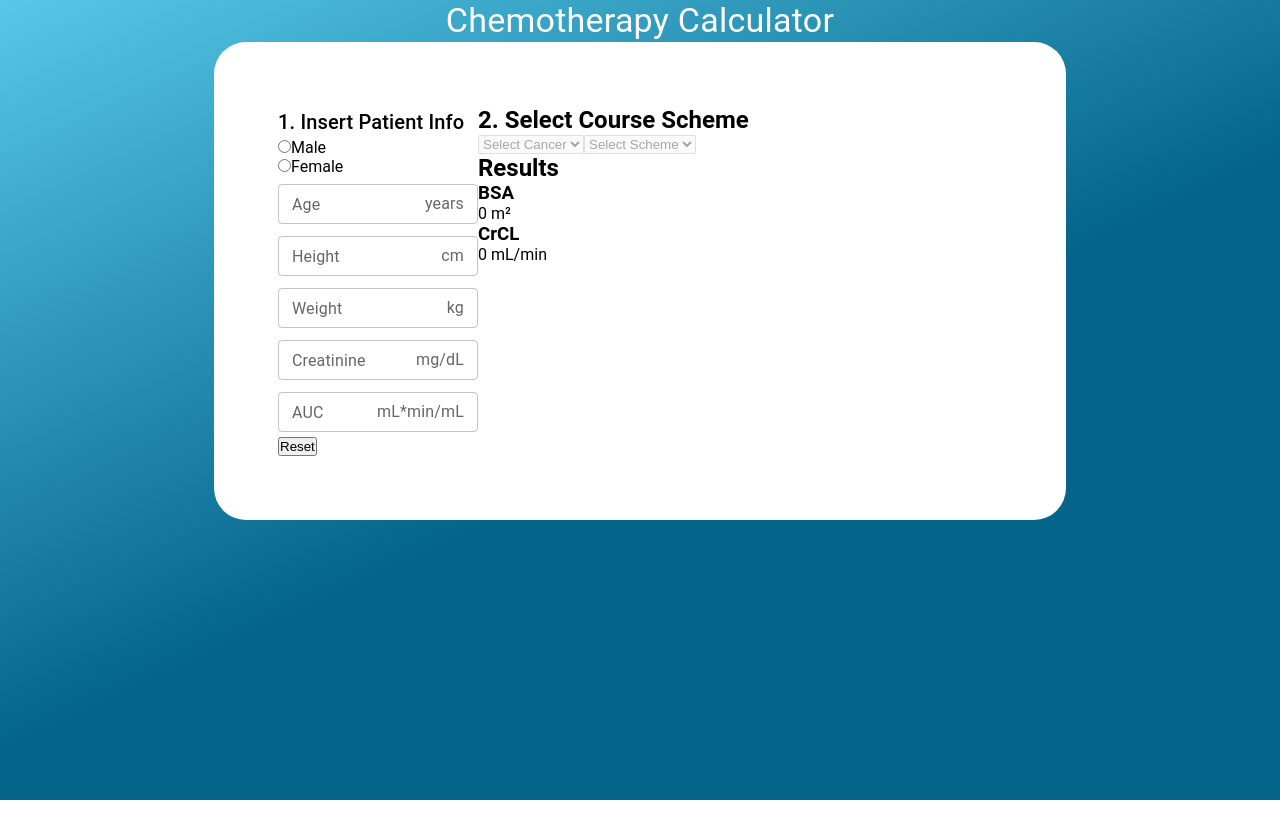
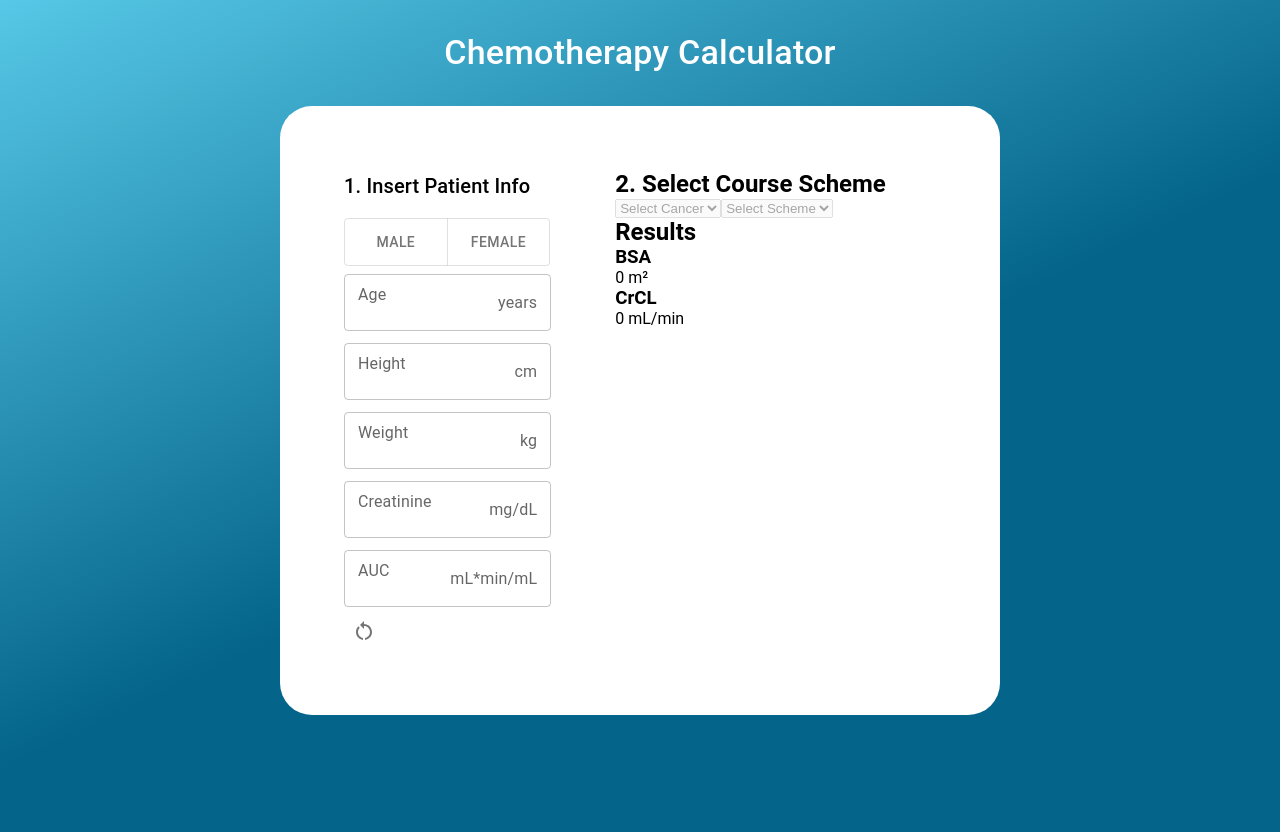
Before and after one commit to iurisilvestre/chemotherapy-calculator, a React (Create React App) app: page / in a window 1280 px wide. Before the commit the page ends 800 px from the top, so only its background shows below. Built offline with nearby package versions, Linux system fonts and the light colour scheme.

Commit message:
styling the patientinfo component

```diff
--- a/package.json
+++ b/package.json
@@ -5,6 +5,7 @@
   "dependencies": {
     "@emotion/react": "^11.8.1",
     "@emotion/styled": "^11.8.1",
+    "@mui/icons-material": "^5.5.0",
     "@mui/material": "^5.4.4",
     "@mui/styles": "^5.4.4",
     "@testing-library/jest-dom": "^5.16.1",
--- a/src/App.js
+++ b/src/App.js
@@ -23,17 +23,19 @@ const patientCleanData = {
 };
 
 const useStyles = makeStyles({
-  title: {
-    color: "white",
-    fontWeight: "500",
-    margin: "2rem 0",
-    marginTop: "20px 0",
-  },
   container: {
     backgroundColor: "white",
     padding: "4rem",
     borderRadius: "2rem",
     display: "flex",
+    maxWidth: "45rem",
+    margin: "0 auto",
+  },
+  title: {
+    color: "white",
+    fontWeight: "500",
+    margin: "4rem 0",
+    marginTop: "20px 0",
   },
 });
 
@@ -51,6 +53,7 @@ export default function App() {
 
   const handleInputs = (event) => {
     const { name, value, type } = event.target;
+
     setPatientInfo((prevFormData) => {
       return {
         ...prevFormData,
@@ -95,19 +98,27 @@ export default function App() {
   }, [selectedScheme, patientInfo.auc]);
 
   return (
-    <Container maxWidth="md">
-      <Typography variant="h4" align="center" className={classes.title}>
+    <Container>
+      <Typography
+        variant="h4"
+        align="center"
+        sx={{
+          color: "white",
+          fontWeight: "500",
+          margin: "2rem 0",
+          marginTop: "20px 0",
+        }}
+      >
         Chemotherapy Calculator
       </Typography>
       <Box className={classes.container}>
         <PatientInfo
-          style={{ width: "45%" }}
           onChangeInputs={handleInputs}
           onReset={handleReset}
           patientInfo={patientInfo}
           aucRequired={aucRequired}
         />
-        <div style={{ width: "55%" }}>
+        <div>
           <SchemesSelection
             patientInfo={patientInfo}
             drugsList={CoursesSchemes}
--- a/src/components/Input.js
+++ b/src/components/Input.js
@@ -12,6 +12,7 @@ export default function Input(props) {
       margin="dense"
       size="small"
       className={`${props.aucRequired ? "auc-required" : ""}`}
+      inputProps={{ style: { height: 40 } }}
       InputProps={{
         endAdornment: (
           <InputAdornment position="end">{props.adornment}</InputAdornment>
--- a/src/layouts/PatientInfo/PatientInfo.js
+++ b/src/layouts/PatientInfo/PatientInfo.js
@@ -1,33 +1,54 @@
 import Input from "../../components/Input";
+
+//MUI
 import Typography from "@mui/material/Typography";
+import ToggleButton from "@mui/material/ToggleButton";
+import ToggleButtonGroup from "@mui/material/ToggleButtonGroup";
+import IconButton from "@mui/material/IconButton";
+import { makeStyles } from "@mui/styles";
+import RestartAlt from "@mui/icons-material/RestartAlt";
 
-import IconButton from "@mui/material/IconButton";
+const useStyles = makeStyles({
+  patientInfo: {
+    width: "35%",
+    marginRight: "4rem",
+  },
+  toggleButtonGroup: {
+    width: "100%",
+    marginTop: "1rem",
+  },
+  toggleButton: {
+    width: "50%",
+  },
+});
 
 export default function PatientInfo(props) {
+  const classes = useStyles();
   return (
-    <div style={{ width: "200px" }}>
+    <div className={classes.patientInfo}>
       <Typography variant="h6">1. Insert Patient Info</Typography>
       {/* INPUTS GENRE */}
-      <div>
-        <input
-          type="radio"
+      <ToggleButtonGroup
+        className={classes.toggleButtonGroup}
+        onChange={props.onChangeInputs}
+      >
+        <ToggleButton
+          value="male"
           name="genre"
-          value="male"
-          checked={props.patientInfo.genre === "male"}
-          onChange={props.onChangeInputs}
-        />
-        <label htmlFor="male">Male</label>
-      </div>
-      <div>
-        <input
-          type="radio"
+          selected={props.patientInfo.genre === "male"}
+          className={classes.toggleButton}
+        >
+          Male
+        </ToggleButton>
+        <ToggleButton
+          value="female"
           name="genre"
-          value="female"
-          checked={props.patientInfo.genre === "female"}
-          onChange={props.onChangeInputs}
-        />
-        <label htmlFor="female">Female</label>
-      </div>
+          selected={props.patientInfo.genre === "female"}
+          className={classes.toggleButton}
+        >
+          female
+        </ToggleButton>
+      </ToggleButtonGroup>
       {/* INPUTS AGE */}
       <Input
         label="Age"
@@ -55,6 +76,7 @@ export default function PatientInfo(props) {
       {/* INPUTS CREATININE */}
       <Input
         label="Creatinine"
+        ls
         name="creatinine"
         adornment="mg/dL"
         onChange={props.onChangeInputs}
@@ -69,9 +91,9 @@ export default function PatientInfo(props) {
         value={props.patientInfo.auc}
         aucRequired={props.aucRequired}
       />
-      <button type="button" onClick={props.onReset}>
-        Reset
-      </button>
+      <IconButton onClick={props.onReset} fontSize="large">
+        <RestartAlt />
+      </IconButton>
     </div>
   );
 }
```
Also changed, not shown: 1 other file (tests, documents, lock files or other folders).
